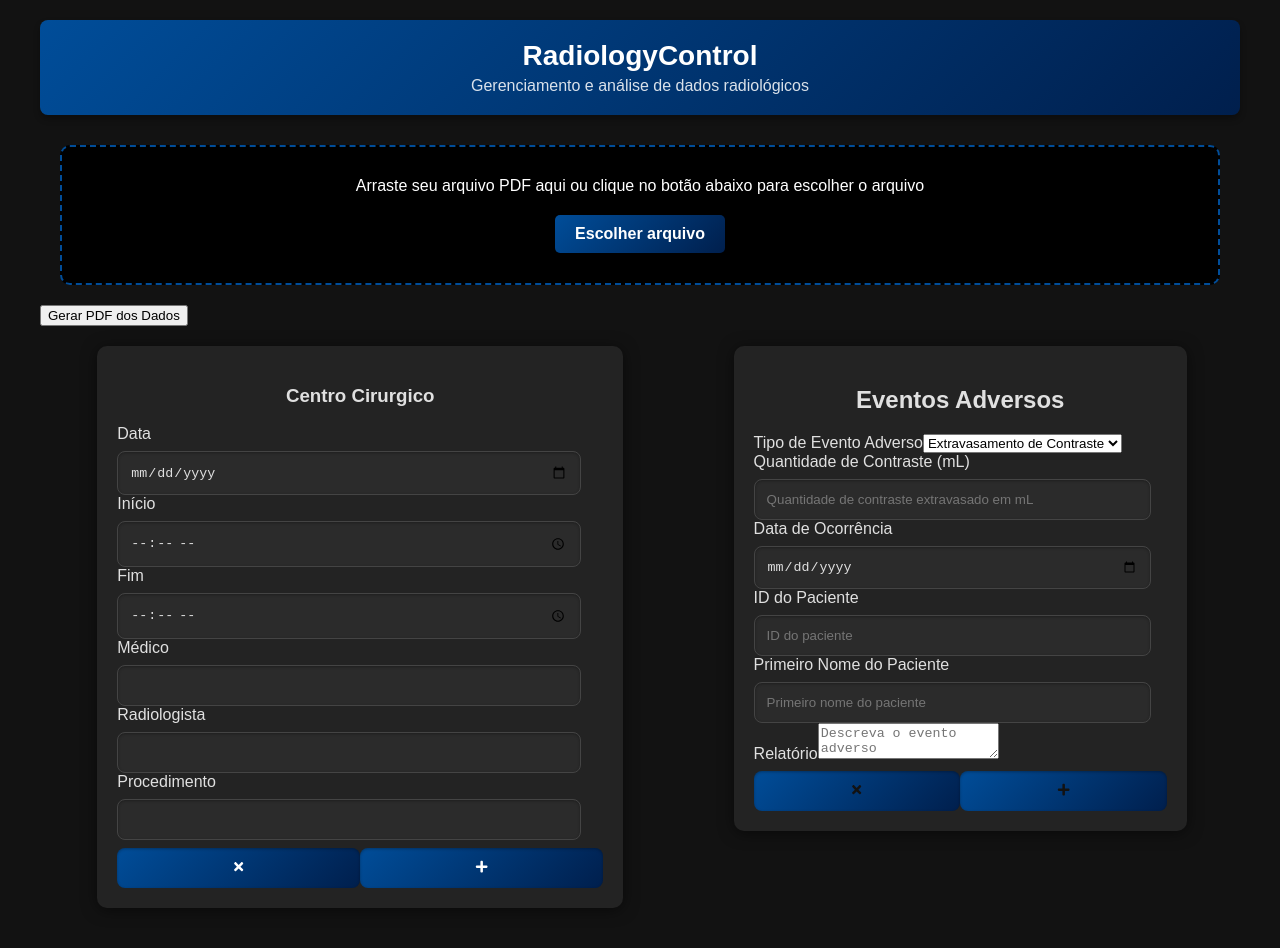
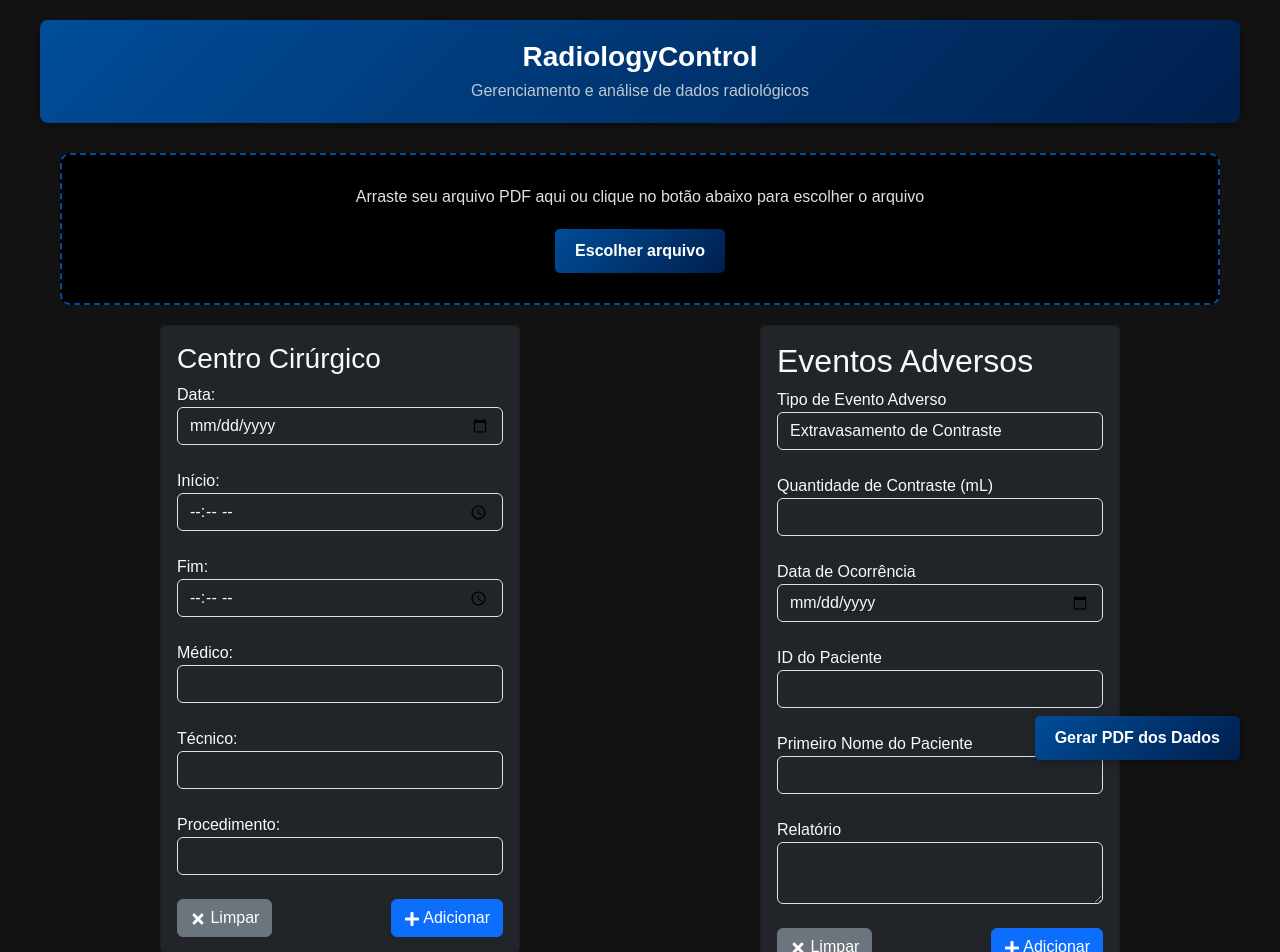
Before and after one commit to kralluz/radiologycontrol, a React (Create React App) app: page / in a window 1280 px wide. Shown: the top 952 px of the page. Built offline with nearby package versions, Linux system fonts and the light colour scheme.

Commit message:
fix styles

```diff
--- a/package.json
+++ b/package.json
@@ -6,6 +6,7 @@
     "@testing-library/jest-dom": "^5.17.0",
     "@testing-library/react": "^13.4.0",
     "@testing-library/user-event": "^13.5.0",
+    "bootstrap": "^5.3.3",
     "jspdf": "^2.5.1",
     "jspdf-autotable": "^3.8.2",
     "pdfjs-dist": "^4.3.136",
--- a/src/App.css
+++ b/src/App.css
@@ -1,3 +1,7 @@
+p{
+  color:#e0e0e0 ;
+}
+
 @keyframes fadeInUp {
   from {
     opacity: 0;
@@ -23,7 +27,11 @@
 }
 
 .surgical-center {
-  max-width: 600px;
+  width: 30%;
+}
+
+.contrast-events{
+  width: 30%;
 }
 
 .results {
@@ -49,6 +57,73 @@
   animation: fadeInUp 0.5s ease-out;
 }
 
+.generate-pdf-button {
+  background: linear-gradient(135deg, #004d99, #001f4d);
+  color: #ffffff;
+  padding: 10px 20px;
+  margin: 20px;
+  border: none;
+  border-radius: 8px;
+  font-size: 16px;
+  font-weight: bold;
+  cursor: pointer;
+  transition: background 0.3s ease, transform 0.3s ease;
+  box-shadow: 0 4px 6px rgba(0, 0, 0, 0.3);
+}
+
+.generate-pdf-button:hover {
+  background: linear-gradient(135deg, #004d99, #001f4d);
+  transform: translateY(-2px);
+}
+
+.generate-pdf-button:active {
+  background: linear-gradient(135deg, #004d99, #001f4d);
+  transform: translateY(0);
+}
+
+.generate-pdf-button:focus {
+  outline: none;
+  box-shadow: 0 0 0 4px rgba(187, 134, 252, 0.4);
+}
+.float {
+  position: fixed;
+  bottom: 20px;
+  right: 20px;
+  padding: 10px 20px;
+  background-color: #0c7688;
+  color: white;
+  border: none;
+  border-radius: 5px;
+  cursor: pointer;
+  box-shadow: 2px 2px 10px rgba(0, 0, 0, 0.3);
+  z-index: 999;
+}
+
+.Modal {
+  background: #1e1e1e;
+  padding: 20px;
+  border-radius: 8px;
+  max-width: 500px;
+  margin: auto;
+  position: relative;
+  text-align: center;
+  box-shadow: 0 4px 8px rgba(0, 0, 0, 0.5);
+  color: #e0e0e0;
+  animation: fadeInUp 0.5s ease-out;
+}
+
+
+.Overlay {
+  background: rgba(0, 0, 0, 0.85);
+  position: fixed;
+  top: 0;
+  left: 0;
+  right: 0;
+  bottom: 0;
+  display: flex;
+  justify-content: center;
+  align-items: center;
+}
 /*
 
 .record {
@@ -97,30 +172,6 @@
   background: #b00020;
 }
 
-.Modal {
-  background: #1e1e1e;
-  padding: 20px;
-  border-radius: 8px;
-  max-width: 500px;
-  margin: auto;
-  position: relative;
-  text-align: center;
-  box-shadow: 0 4px 8px rgba(0, 0, 0, 0.5);
-  color: #e0e0e0;
-  animation: fadeInUp 0.5s ease-out;
-}
-
-.Overlay {
-  background: rgba(0, 0, 0, 0.85);
-  position: fixed;
-  top: 0;
-  left: 0;
-  right: 0;
-  bottom: 0;
-  display: flex;
-  justify-content: center;
-  align-items: center;
-}
 
 .confirm-button,
 .cancel-button {
@@ -165,45 +216,4 @@ button[type="submit"]:hover {
   background: linear-gradient(135deg, #004d99, #001f4d);
 }
 
-.generate-pdf-button {
-  background: linear-gradient(135deg, #004d99, #001f4d);
-  color: #ffffff;
-  padding: 10px 20px;
-  margin: 20px;
-  border: none;
-  border-radius: 8px;
-  font-size: 16px;
-  font-weight: bold;
-  cursor: pointer;
-  transition: background 0.3s ease, transform 0.3s ease;
-  box-shadow: 0 4px 6px rgba(0, 0, 0, 0.3);
-}
-
-.generate-pdf-button:hover {
-  background: linear-gradient(135deg, #004d99, #001f4d);
-  transform: translateY(-2px);
-}
-
-.generate-pdf-button:active {
-  background: linear-gradient(135deg, #004d99, #001f4d);
-  transform: translateY(0);
-}
-
-.generate-pdf-button:focus {
-  outline: none;
-  box-shadow: 0 0 0 4px rgba(187, 134, 252, 0.4);
-}
-.float {
-  position: fixed;
-  bottom: 20px;
-  right: 20px;
-  padding: 10px 20px;
-  background-color: #0c7688;
-  color: white;
-  border: none;
-  border-radius: 5px;
-  cursor: pointer;
-  box-shadow: 2px 2px 10px rgba(0, 0, 0, 0.3);
-  z-index: 999;
-}
 */
--- a/src/App.js
+++ b/src/App.js
@@ -8,6 +8,8 @@ import PdfAnalysis from "./components/PdfAnalysis";
 import Header from "./components/Header";
 import ConfirmDeleteModal from "./components/ConfirmDeleteModal";
 import GetDataContrastEvent from "./components/GetDataContrastEvent";
+import 'bootstrap/dist/css/bootstrap.min.css';
+
 
 function App() {
   const [records, setRecords] = useState([]);
--- a/src/components/GetDataContrastEvent.jsx
+++ b/src/components/GetDataContrastEvent.jsx
@@ -44,16 +44,17 @@ function GetDataContrastEvent({ addContrastEvent }) {
   };
 
   return (
-    <div className="card">
-      <h2>Eventos Adversos</h2>
+<div className="card bg-dark text-light">
+      <div className="card-body">
+        <h2 className="card-title">Eventos Adversos</h2>
         <form onSubmit={handleSubmit} className="form">
-        <div className="form-group">
+          <div className="form-group mb-4">
             <label>Tipo de Evento Adverso</label>
             <select
               name="eventType"
               value={formData.eventType}
               onChange={handleChange}
-            className="form-control"
+              className="form-control bg-dark text-light"
               required
             >
               <option value="extravasamento de contraste">
@@ -63,7 +64,7 @@ function GetDataContrastEvent({ addContrastEvent }) {
               <option value="outros">Outros</option>
             </select>
           </div>
-        <div className="form-group">
+          <div className="form-group mb-4">
             <label>Quantidade de Contraste (mL)</label>
             <input
               type="text"
@@ -72,10 +73,10 @@ function GetDataContrastEvent({ addContrastEvent }) {
               value={formData.contrastAmount}
               onChange={handleChange}
               required
-            className="form-control"
+              className="form-control bg-dark text-light"
             />
           </div>
-        <div className="form-group">
+          <div className="form-group mb-4">
             <label>Data de Ocorrência</label>
             <input
               type="date"
@@ -83,10 +84,10 @@ function GetDataContrastEvent({ addContrastEvent }) {
               value={formData.occurrenceDate}
               onChange={handleChange}
               required
-            className="form-control"
+              className="form-control bg-dark text-light"
             />
           </div>
-        <div className="form-group">
+          <div className="form-group mb-4">
             <label>ID do Paciente</label>
             <input
               type="text"
@@ -95,10 +96,10 @@ function GetDataContrastEvent({ addContrastEvent }) {
               value={formData.patientId}
               onChange={handleChange}
               required
-            className="form-control"
+              className="form-control bg-dark text-light"
             />
           </div>
-        <div className="form-group">
+          <div className="form-group mb-4">
             <label>Primeiro Nome do Paciente</label>
             <input
               type="text"
@@ -107,10 +108,10 @@ function GetDataContrastEvent({ addContrastEvent }) {
               value={formData.patientFirstName}
               onChange={handleChange}
               required
-            className="form-control"
+              className="form-control bg-dark text-light"
             />
           </div>
-        <div className="form-group">
+          <div className="form-group mb-4">
             <label>Relatório</label>
             <textarea
               name="report"
@@ -118,27 +119,26 @@ function GetDataContrastEvent({ addContrastEvent }) {
               value={formData.report}
               onChange={handleChange}
               required
-            className="form-control"
+              className="form-control bg-dark text-light"
             ></textarea>
           </div>
-        <div className="button-group">
-          <button type="button" className="clear-button" onClick={clearForm}>
-            <FaTimes />
+          <div className="d-flex justify-content-between mt-3">
+            <button type="button" className="btn btn-secondary" onClick={clearForm}>
+              <FaTimes /> Limpar
             </button>
-          <button type="submit" className="submit-button">
-            <FaPlus />
+            <button type="submit" className="btn btn-primary">
+              <FaPlus /> Adicionar
             </button>
           </div>
         </form>
         {submittedData && (
-        <div className="submitted-data">
+          <div className="submitted-data mt-4 bg-secondary p-3 rounded">
             <h3>Dados Submetidos:</h3>
             <p>
               <strong>Tipo de Evento:</strong> {submittedData.eventType}
             </p>
             <p>
-            <strong>Quantidade de Contraste:</strong>{" "}
-            {submittedData.contrastAmount} mL
+              <strong>Quantidade de Contraste:</strong> {submittedData.contrastAmount} mL
             </p>
             <p>
               <strong>Data de Ocorrência:</strong> {submittedData.occurrenceDate}
@@ -147,8 +147,7 @@ function GetDataContrastEvent({ addContrastEvent }) {
               <strong>ID do Paciente:</strong> {submittedData.patientId}
             </p>
             <p>
-            <strong>Primeiro Nome do Paciente:</strong>{" "}
-            {submittedData.patientFirstName}
+              <strong>Nome do Paciente:</strong> {submittedData.patientFirstName}
             </p>
             <p>
               <strong>Relatório:</strong> {submittedData.report}
@@ -156,6 +155,7 @@ function GetDataContrastEvent({ addContrastEvent }) {
           </div>
         )}
       </div>
+    </div>
   );
 }
 
--- a/src/components/GetDataRadiologySupport.css
+++ b/src/components/GetDataRadiologySupport.css
@@ -12,44 +12,47 @@
 }
 
 .card {
-    background: #232323; /* Fundo escuro para o card */
-    box-shadow: 0 2px 15px rgba(0, 0, 0, 0.5); /* Sombra mais profunda */
+    background: #232323;
+    box-shadow: 0 2px 15px rgba(0, 0, 0, 0.5);
     border-radius: 10px;
-    padding: 20px;
-    margin: 20px auto;
-    width: 90%; /* Responsivo, ajusta com a tela */
-    max-width: 500px; /* Limita a largura máxima */
+    padding: 20px ;
+    width: 100%;
     display: flex;
     flex-direction: column;
     align-items: center;
-    color: #e0e0e0; /* Texto claro */
-    animation: fadeInUp 0.5s ease-out; /* Animação de entrada */
+    justify-content: center;
+    color: #e0e0e0;
+    animation: fadeInUp 1s ease-out;
 }
 
-.card form {
+.form-group {
     width: 100%;
+    background-color: #001f4d;
+    display: flex;
+    flex-direction: column;
+    margin: 0;
+    gap: 16px;
 }
 
-.card input, .card button {
-    width: 90%; /* Garante que todos os inputs e botão tenham a mesma largura */
-    padding: 12px;
-    margin-top: 8px;
+.card input{
+    width: 100%;
+    padding: 12px 0;
     border-radius: 8px;
-    border: 1px solid #444; /* Borda mais escura */
-    background: #2b2b2b; /* Fundo escuro para inputs */
-    color: #e0e0e0; /* Texto claro */
-    box-shadow: inset 0 1px 3px rgba(0, 0, 0, 0.3); /* Sombra interna */
+    border: 1px solid #444;
+    background: #2b2b2b;
+    color: #e0e0e0;
+    box-shadow: inset 0 1px 3px rgba(0, 0, 0, 0.3);
     transition: background-color 0.3s, border 0.3s;
 }
 
 .card input:focus {
-    background: #3c3c3c; /* Fundo mais claro ao focar */
-    border: 1px solid #bb86fc; /* Borda de destaque ao focar */
+    background: #3c3c3c;
+    border: 1px solid #bb86fc;
 }
 
 .card button {
-  background: linear-gradient(135deg, #004d99, #001f4d); /* Fundo do botão de adicionar */
-    color: #121212; /* Texto escuro */
+  background: linear-gradient(135deg, #004d99, #001f4d);
+    color: #121212;
     font-weight: bold;
     cursor: pointer;
     border: none;
@@ -57,7 +60,7 @@
 }
 
 .card button:hover {
-  background: linear-gradient(135deg, #004d99, #001f4d); /* Fundo do botão de adicionar ao passar o mouse */
+  background: linear-gradient(135deg, #004d99, #001f4d);
 }
 
 .button-group{
--- a/src/components/GetDataRadiologySupport.jsx
+++ b/src/components/GetDataRadiologySupport.jsx
@@ -1,7 +1,5 @@
-// GetDataRadiologySupport.js
 import React, { useState } from "react";
-import "./GetDataRadiologySupport.css";
-import { FaPlus, FaTimes } from "react-icons/fa"; // Importar ícones
+import { FaPlus, FaTimes } from "react-icons/fa";
 
 function GetDataRadiologySupport({ addRecord }) {
   const [formData, setFormData] = useState({
@@ -52,58 +50,75 @@ function GetDataRadiologySupport({ addRecord }) {
   };
 
   return (
-    <div className="card">
-      <h3>Centro Cirurgico</h3>
+    <div className="card bg-dark text-light">
+      <div className="card-body">
+        <h3 className="card-title">Centro Cirúrgico</h3>
         <form onSubmit={handleSubmit}>
-        <div className="form-group">
-          <label>Data</label>
+          <div className="form-group mb-4">
+            <label>Data:</label>
             <input
               type="date"
+              className="form-control bg-dark text-light"
               name="date"
               value={formData.date}
               onChange={handleChange}
               required
             />
+          </div>
 
-          <label>Início</label>
+          <div className="form-group mb-4">
+            <label>Início:</label>
             <input
               type="time"
+              className="form-control bg-dark text-light"
               name="startTime"
               value={formData.startTime}
               onChange={handleChange}
               required
             />
+          </div>
 
-          <label>Fim</label>
+          <div className="form-group mb-4">
+            <label>Fim:</label>
             <input
               type="time"
+              className="form-control bg-dark text-light"
               name="endTime"
               value={formData.endTime}
               onChange={handleChange}
               required
             />
+          </div>
 
-          <label>Médico</label>
+          <div className="form-group mb-4">
+            <label>Médico:</label>
             <input
               type="text"
+              className="form-control bg-dark text-light"
               name="doctorName"
               value={formData.doctorName}
               onChange={handleChange}
               required
             />
+          </div>
 
-          <label>Radiologista</label>
+          <div className="form-group mb-4">
+            <label>Técnico:</label>
             <input
               type="text"
+              className="form-control bg-dark text-light"
               name="radiologistName"
               value={formData.radiologistName}
               onChange={handleChange}
               required
             />
+          </div>
 
-          <label>Procedimento</label>
+          <div className="form-group mb-4">
+            <label>Procedimento:</label>
             <input
               type="text"
+              className="form-control bg-dark text-light"
               name="procedureName"
               value={formData.procedureName}
               onChange={handleChange}
@@ -111,19 +126,16 @@ function GetDataRadiologySupport({ addRecord }) {
             />
           </div>
 
-        <div className="button-group">
-          <button
-            type="button"
-            className="generate-pdf-button"
-            onClick={clearForm}
-          >
-            <FaTimes color="white" />
+          <div className="d-flex justify-content-between mt-3">
+            <button type="button" className="btn btn-secondary" onClick={clearForm}>
+              <FaTimes /> Limpar
             </button>
-          <button type="submit" className="generate-pdf-button">
-            <FaPlus color="white" />
+            <button type="submit" className="btn btn-primary">
+              <FaPlus /> Adicionar
             </button>
           </div>
         </form>
+      </div>
     </div>
   );
 }
```
Also changed, not shown: prettier.config.js (added, +9 -0 lines), 1 other file (tests, documents, lock files or other folders). Lines whose indentation alone changed are shown as unchanged.
